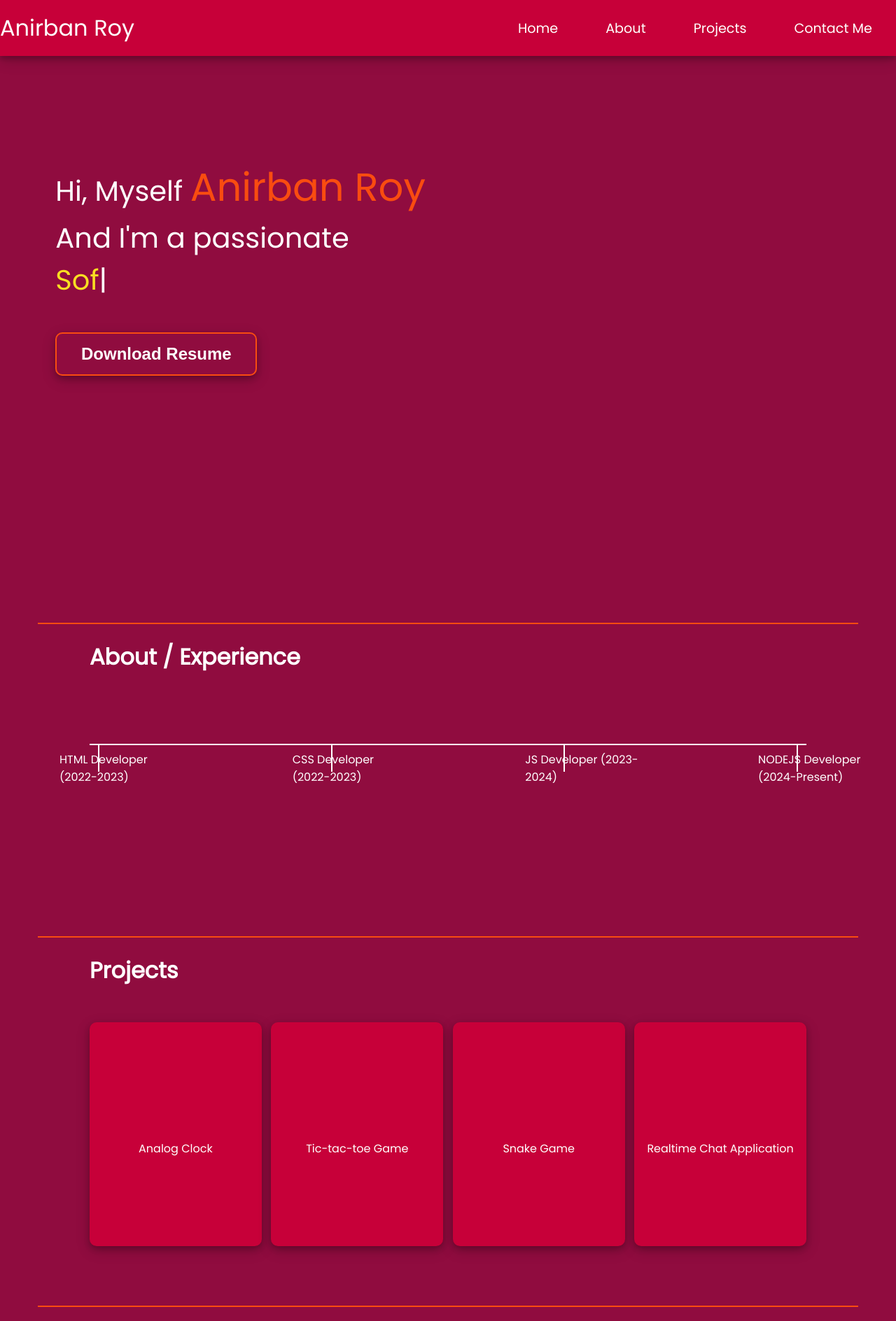
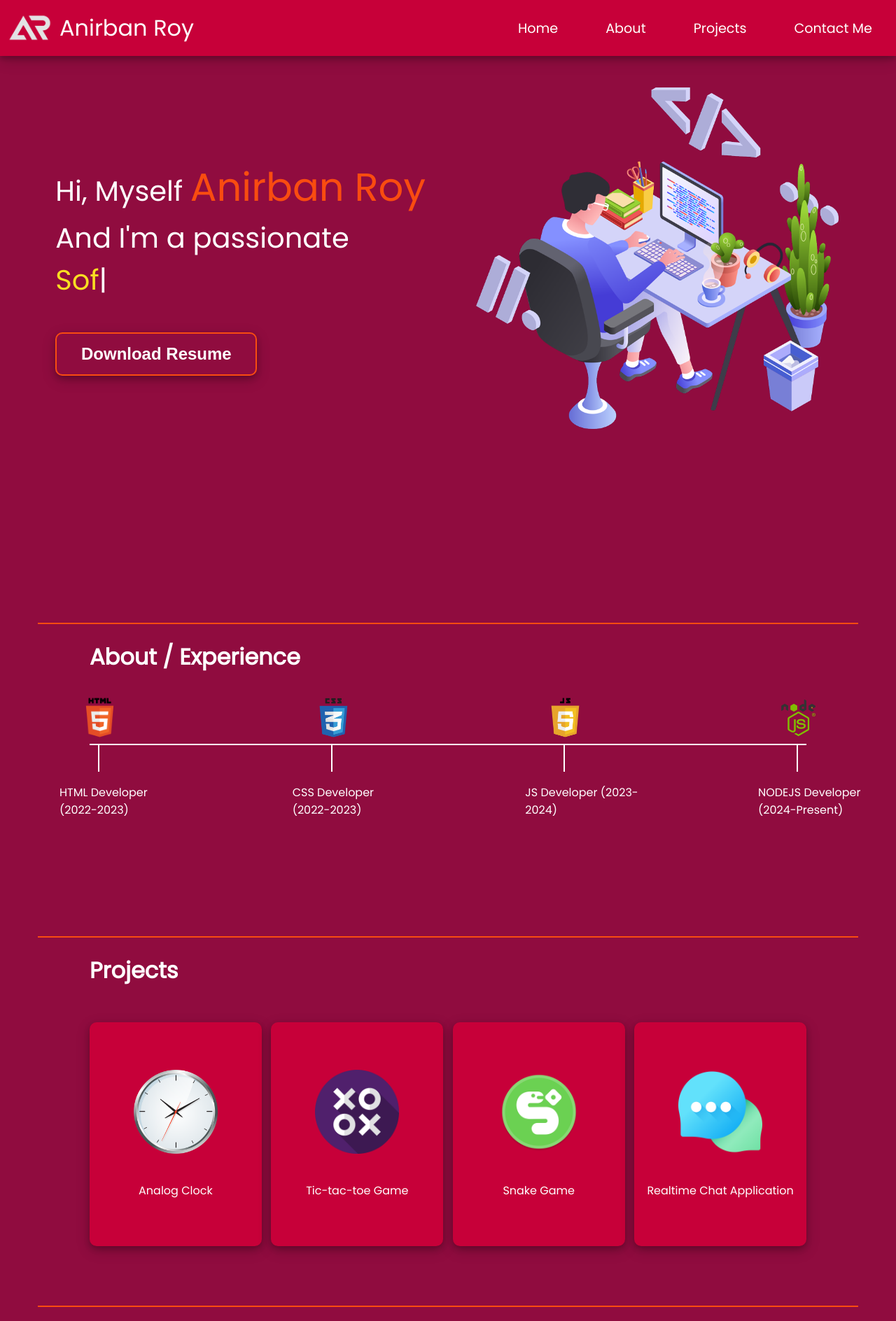
Before and after one commit to AnirbanRoy169/Portfolio, a plain HTML site: page index.html in a window 1280 px wide. Shown: the top 1888 px of the page at 70% size. Drawn offline with nearby package versions, Linux system fonts and the light colour scheme.

Commit message:
Update index.html

```diff
--- a/index.html
+++ b/index.html
@@ -23,7 +23,7 @@
         <nav>
             <div class="left">
                 <div class="logo">
-                    <img src="img/logo.png" alt="">
+                    <img src="logo.png" alt="">
                 </div>
                 Anirban Roy
             </div>
@@ -48,7 +48,7 @@
                 <button class="button">Download Resume</button>
             </div>
             <div class="rightSection">
-                <img src="img/bg1.png" alt="">
+                <img src="bg1.png" alt="">
             </div>
         </section>
         <hr>
@@ -56,25 +56,25 @@
             <h1>About / Experience</h1>
             <div class="box">
                 <div class="vertical">
-                    <img src="img/html.png" alt="">
+                    <img src="html.png" alt="">
                     <div class="verticalText">
                         HTML Developer (2022-2023)
                     </div>
                 </div>
                 <div class="vertical">
-                    <img src="img/css.png" alt="">
+                    <img src="css.png" alt="">
                     <div class="verticalText">
                         CSS Developer (2022-2023)
                     </div>
                 </div>
                 <div class="vertical">
-                    <img src="img/js.png" alt="">
+                    <img src="js.png" alt="">
                     <div class="verticalText">
                         JS Developer (2023-2024)
                     </div>
                 </div>
                 <div class="vertical">
-                    <img src="img/nodejs.png" alt="">
+                    <img src="nodejs.png" alt="">
                     <div class="verticalText">
                         NODEJS Developer (2024-Present)
                     </div>
@@ -86,25 +86,25 @@
             <h1>Projects</h1>
             <div class="project-box">
                 <div class="project">
-                    <img src="img/clock.png" alt="">
+                    <img src="clock.png" alt="">
                     <div class="projectText">
                         Analog Clock
                     </div>
                 </div>
                 <div class="project">
-                    <img src="img/tic-tac-toe.png" alt="">
+                    <img src="tic-tac-toe.png" alt="">
                     <div class="projectText">
                         Tic-tac-toe Game
                     </div>
                 </div>
                 <div class="project">
-                    <img src="img/snake.png" alt="">
+                    <img src="snake.png" alt="">
                     <div class="projectText">
                         Snake Game
                     </div>
                 </div>
                 <div class="project">
-                    <img src="img/chat.png" alt="">
+                    <img src="chat.png" alt="">
                     <div class="projectText">
                         Realtime Chat Application
                     </div>
@@ -138,13 +138,13 @@
         <div class="social">
             <h1>Follow Me on</h1>
             <ul>
-                <li><a href="https://www.facebook.com/" target="_blank"><img src="img/facebook.png" alt=""></a></li>
-                <li><a href="https://www.instagram.com/" target="_blank"><img src="img/instagram.png" alt=""></a></li>
+                <li><a href="https://www.facebook.com/" target="_blank"><img src="facebook.png" alt=""></a></li>
+                <li><a href="https://www.instagram.com/" target="_blank"><img src="instagram.png" alt=""></a></li>
                 <li><a href="https://www.linkedin.com/home?originalSubdomain=in" target="_blank"><img
-                            src="img/linkedin.png" alt=""></a></li>
-                <li><a href="https://twitter.com/i/flow/login" target="_blank"><img src="img/twitter.png" alt=""></a>
+                            src="linkedin.png" alt=""></a></li>
+                <li><a href="https://twitter.com/i/flow/login" target="_blank"><img src="twitter.png" alt=""></a>
                 </li>
-                <li><a href="https://github.com/" target="_blank"><img src="img/github.png" alt=""></a></li>
+                <li><a href="https://github.com/" target="_blank"><img src="github.png" alt=""></a></li>
             </ul>
         </div>
     </footer>
```
